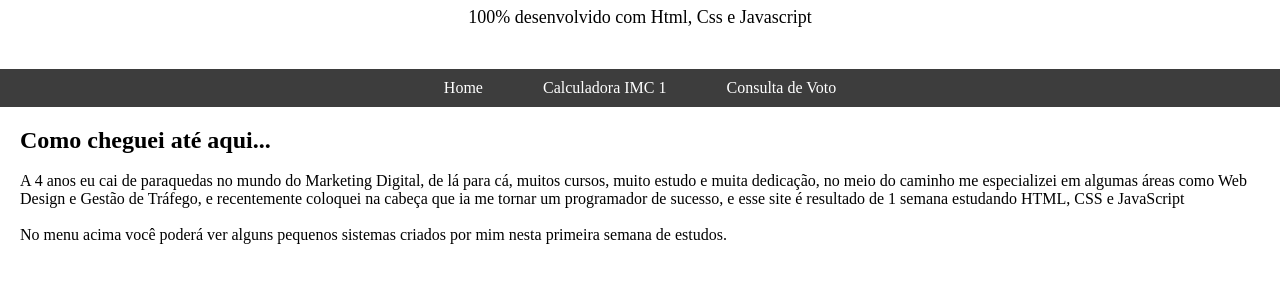
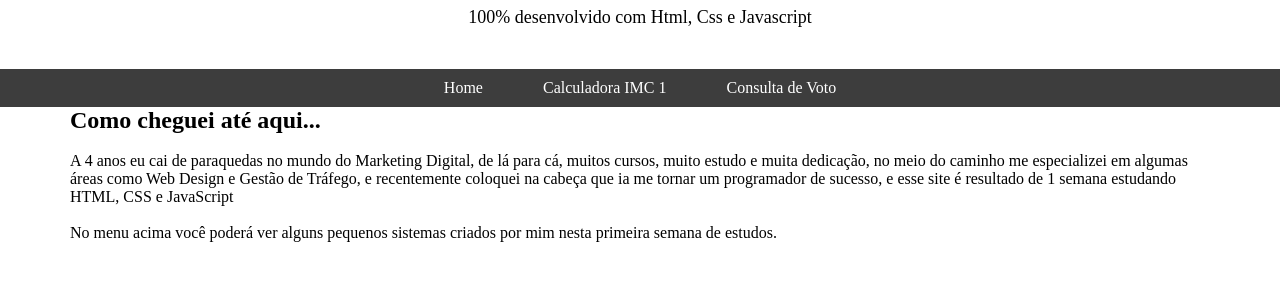
Before and after one commit to carlosbenony/projeto3, a plain HTML site: page index.html in a window 1280 px wide. Shown: the part 81-364 px from the top of the page. Drawn offline with Linux system fonts and the light colour scheme.

Commit message:
Update index.html

```diff
--- a/index.html
+++ b/index.html
@@ -20,9 +20,8 @@
         <a href="calc.html">Calculadora IMC 1</a>
         <a href="pg3.html">Consulta de Voto</a>
     </section>
-
-    <div class="b1">
-        <h2>Como cheguei até aqui...</h2><br>
+  <div class="containerr">
+           <h2>Como cheguei até aqui...</h2><br>
         <p>A 4 anos eu cai de paraquedas no mundo do Marketing Digital, de lá para cá, muitos cursos, muito estudo e
             muita dedicação, no meio do caminho me especializei em algumas áreas como Web Design e Gestão de Tráfego, e
             recentemente coloquei na cabeça que ia me tornar um programador de sucesso, e esse site é resultado de 1
```
